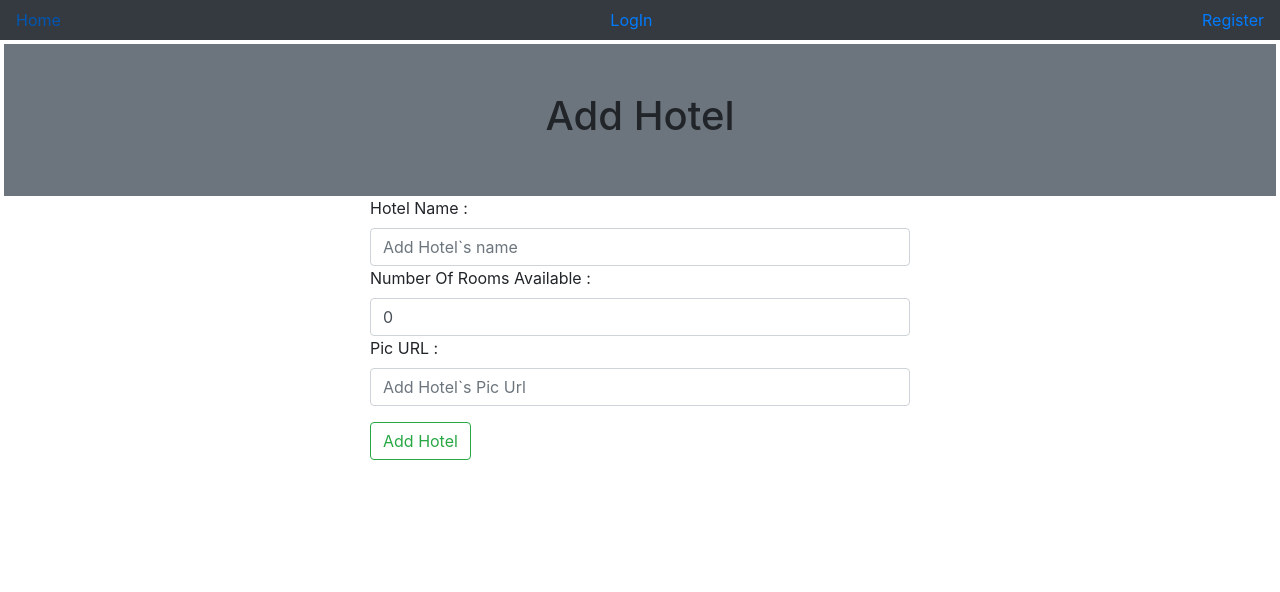
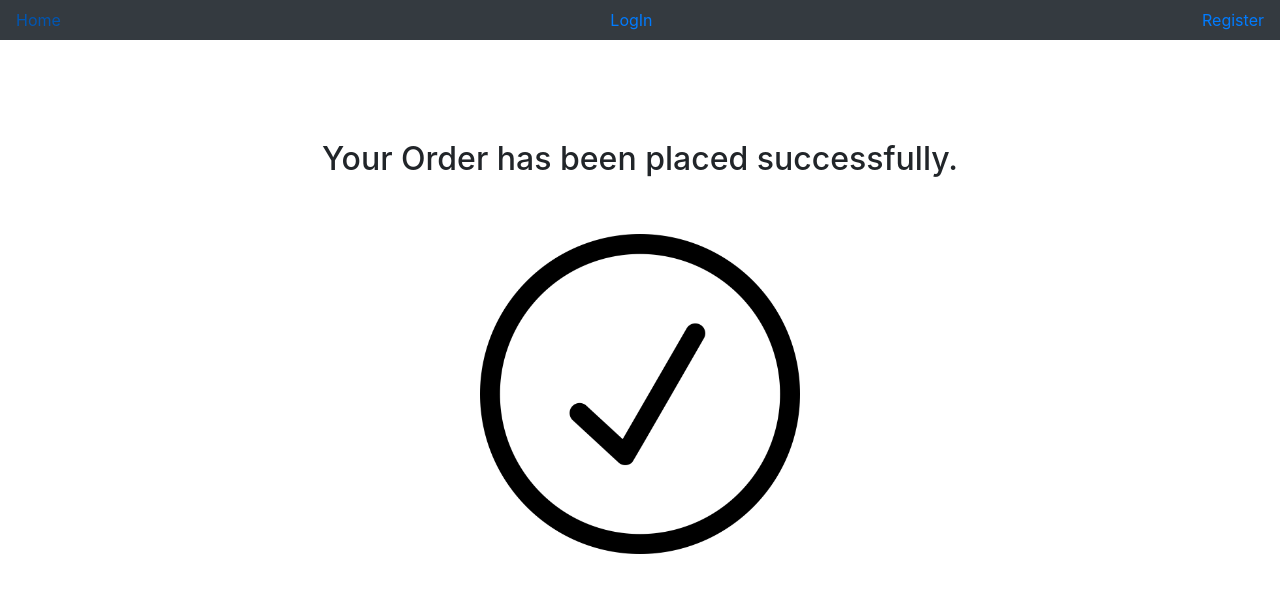
Before and after one commit to notGonim/Hotel_System, a React (Create React App) app in the folder client/: page / in a window 1280 px wide. Shown: the top 592 px of the page. Built offline with nearby package versions, Linux system fonts and the light colour scheme.

Commit message:
Added Confirmed component

```diff
--- a/client/src/components/booking/Home.js
+++ b/client/src/components/booking/Home.js
@@ -1,11 +1,13 @@
 import React from 'react'
 import { AddHotel } from '../admin/AddHotel'
 import { HotelCard } from '../hotels/HotelCard'
+import { Confirmed } from '../layout/checked'
 
 export const Home = () => {
     return (
         <div className="container-fluid  p-1">
-            <AddHotel />
+
+            <Confirmed />
         </div>
     )
 }
--- a/client/src/components/layout/checked.js
+++ b/client/src/components/layout/checked.js
@@ -1,8 +1,10 @@
 import React from 'react'
 
-export const checked = () => {
+export const Confirmed = () => {
     return (
-        <div>
+        <div className="container text-center p-5" >
+            <h2 className="p-5">Your Order has been placed successfully.</h2>
+            <img src={process.env.PUBLIC_URL + '/success.png'} className="rounded mx-auto d-block" style={{ width: "20rem" }} />
 
         </div>
     )
```
Also changed, not shown: client/public/success.png (added).
